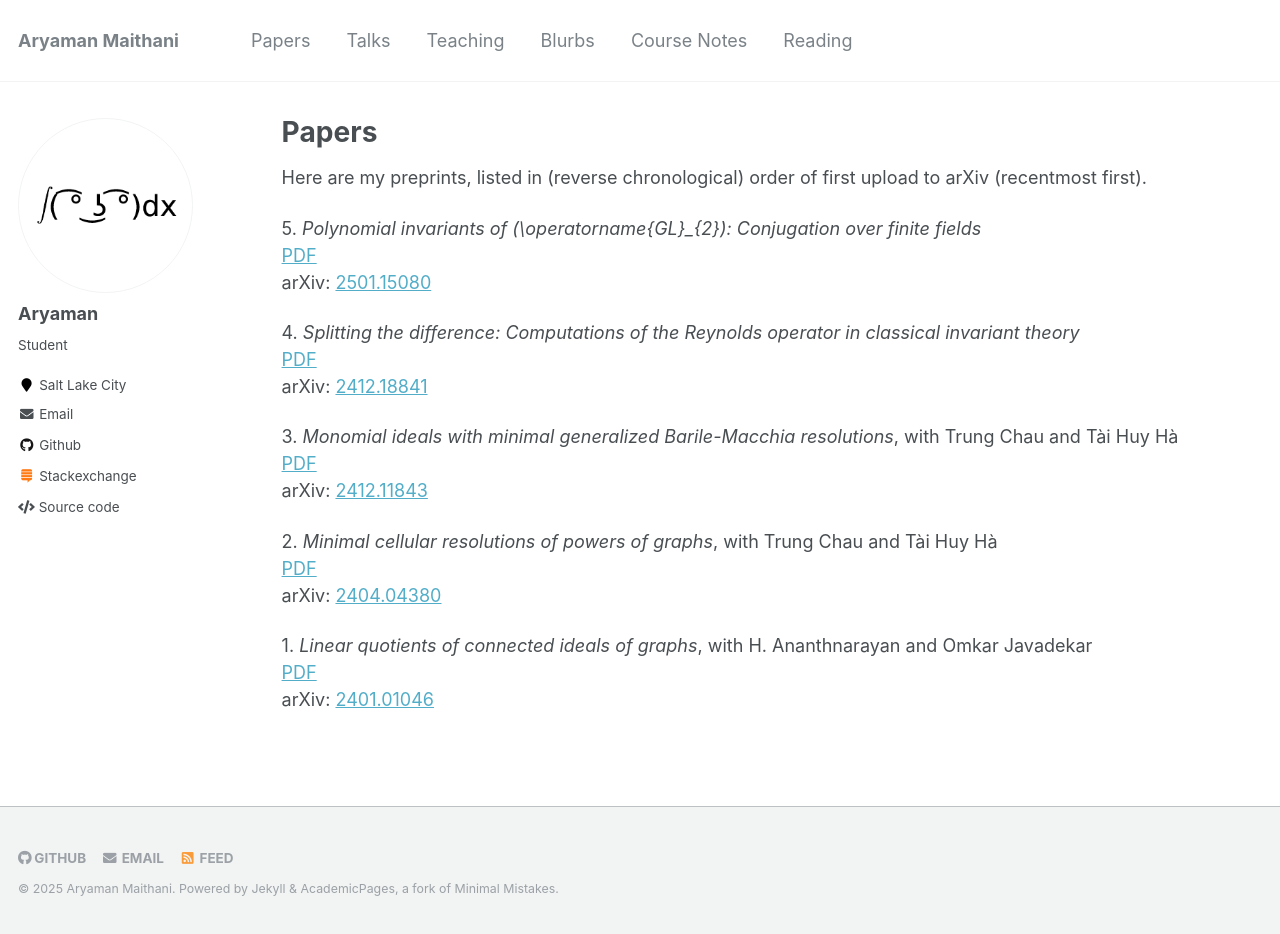
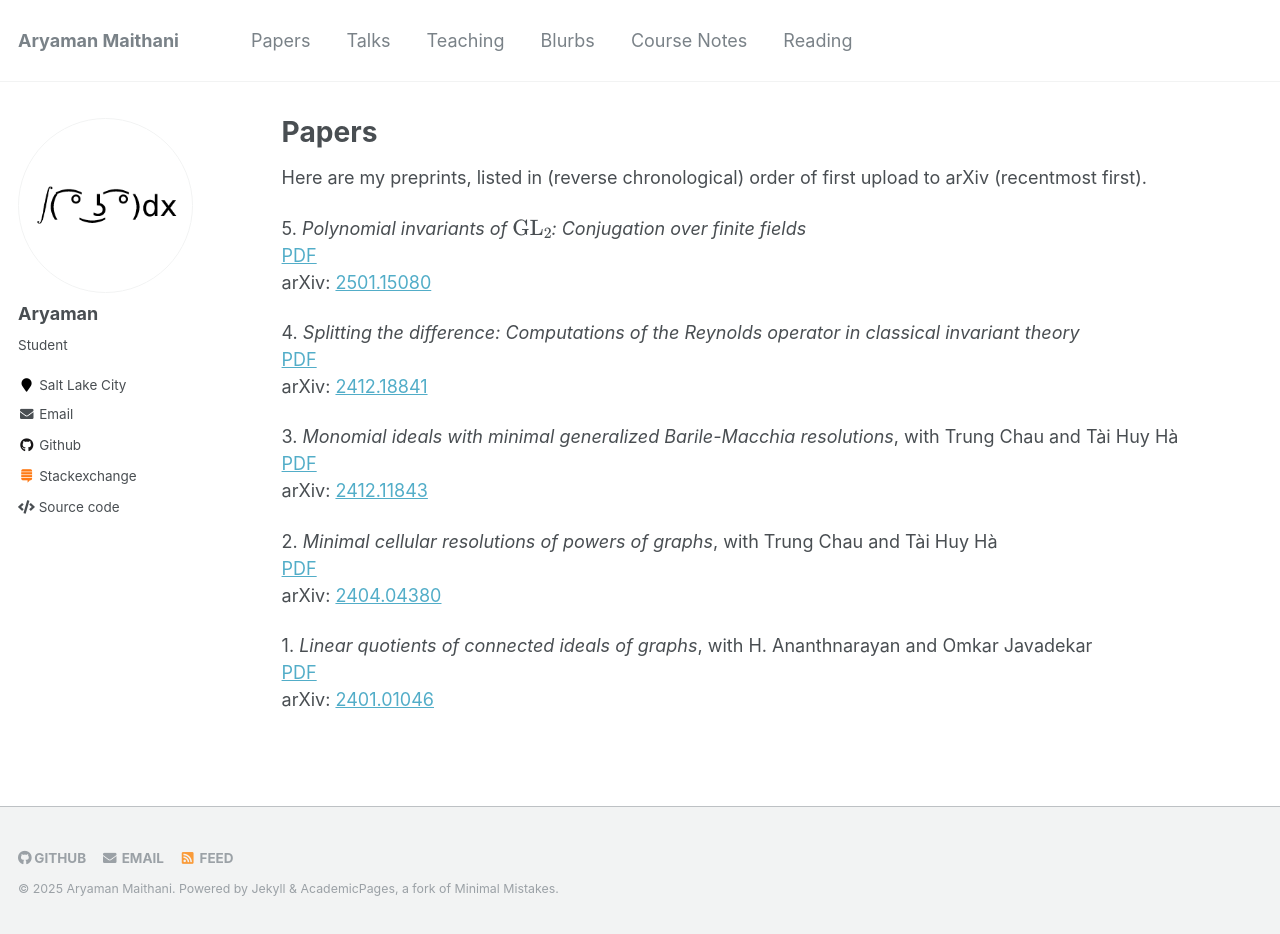
Before and after one commit to aryamanmaithani/math, a Jekyll site: the page built from _pages/papers.md, in a window 1280 px wide and 934 px high. Built offline with Jekyll 4.4.1, drawn with Linux system fonts in a browser that asks for light colours; formulas are drawn with MathJax 3.

Commit message:
tried fixing \(

```diff
--- a/_pages/papers.md
+++ b/_pages/papers.md
@@ -8,7 +8,7 @@ author_profile: true
 Here are my preprints, listed in (reverse chronological) order of first upload to arXiv (recentmost first).
 <!-- generated by /math/codes/papers_page_generator/generator.py -->
 
-5\. <i>Polynomial invariants of \(\operatorname{GL}_{2}\): Conjugation over finite fields</i>
+5\. <i>Polynomial invariants of \\(\operatorname{GL}_{2}\\): Conjugation over finite fields</i>
 [PDF](maithani_conjugation.pdf)
 arXiv: [2501.15080](https://arxiv.org/abs/2501.15080)
 
--- a/codes/papers_page_generator/papers.txt
+++ b/codes/papers_page_generator/papers.txt
@@ -1,5 +1,5 @@
 5
-title: Polynomial invariants of \(\operatorname{GL}_{2}\): Conjugation over finite fields
+title: Polynomial invariants of \\(\operatorname{GL}_{2}\\): Conjugation over finite fields
 date: 2025-1-25
 arxiv: 2501.15080
 pdf: maithani_conjugation
```
